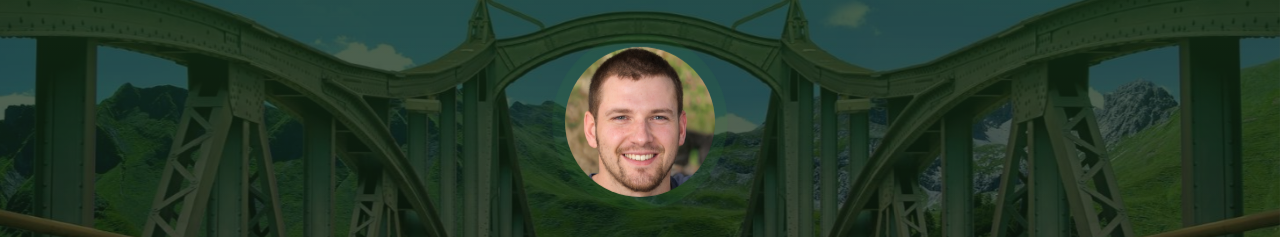
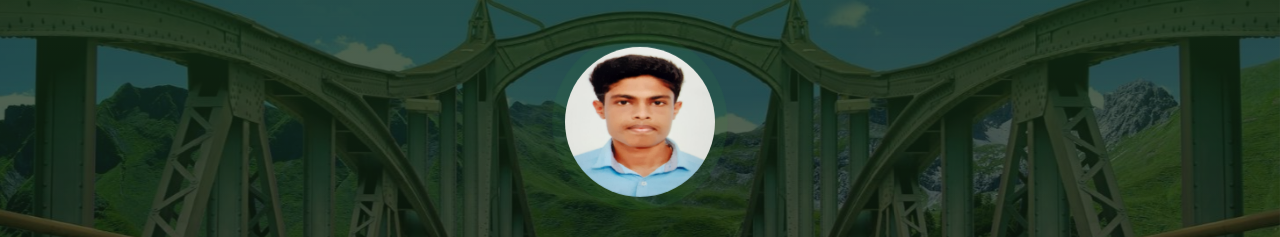
Before and after one commit to olwin-219745/olwin-219745.github.io, a plain HTML site: page index.html in a window 1280 px wide. Shown: the part 73-310 px from the top of the page. Drawn offline with Linux system fonts and the light colour scheme.

Commit message:
Update index.html

```diff
--- a/index.html
+++ b/index.html
@@ -45,7 +45,7 @@
       <div class="page-header-image" data-parallax="true" style="background-image: url('images/cc-bg-1.jpg')"></div>
       <div class="container">
         <div class="content-center">
-          <div class="cc-profile-image"><a href="#"><img src="images/anthony.jpg" alt="Image"/></a></div>
+          <div class="cc-profile-image"><a href="#"><img src="images/olwin.jpg" alt="Image"/></a></div>
           <div class="h2 title">Olwin Varghese</div>
           <p class="category text-white">Web Developer, Graphic Designer,  Photographer</p><a class="btn btn-primary smooth-scroll mr-2" href="#contact" data-aos="zoom-in" data-aos-anchor="data-aos-anchor">Hire Me</a><a class="btn btn-primary" href="#" data-aos="zoom-in" data-aos-anchor="data-aos-anchor">Download CV</a>
         </div>
```
